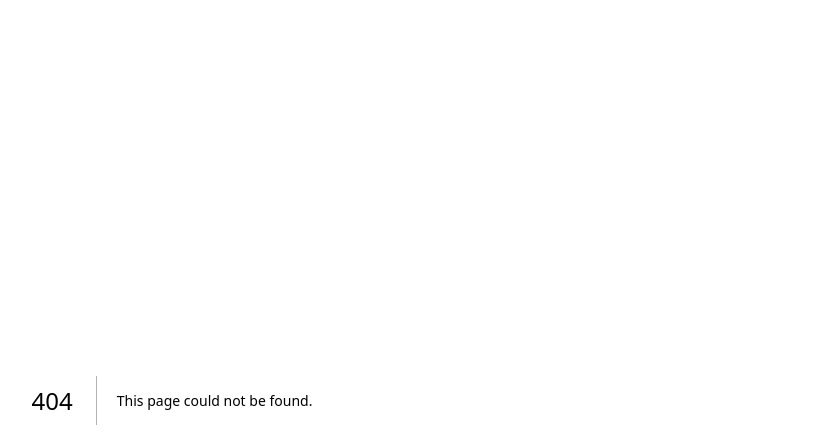
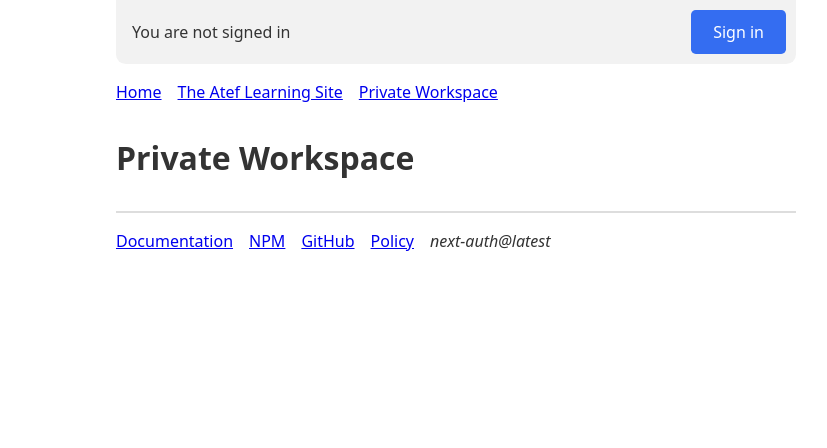
Before and after one commit to dattaray-basab/next-auth-example, a Next.js app: page /ws in a window 1280 px wide. Before the commit this address had no page. Shown: the top 448 px of the page, without its empty margins (184-1011 px from the left). Built offline with nearby package versions, Linux system fonts and the light colour scheme; no server answers.

Commit message:
0.1.1: WIP - added private workspace

```diff
--- /dev/null
+++ b/pages/ws/index.tsx
@@ -0,0 +1,10 @@
+import Layout from "../../components/layout";
+
+export default function Page() {
+  return (
+    <Layout>
+      <h1> Private Workspace</h1>
+    </Layout>
+  );
+}
+1.
```
